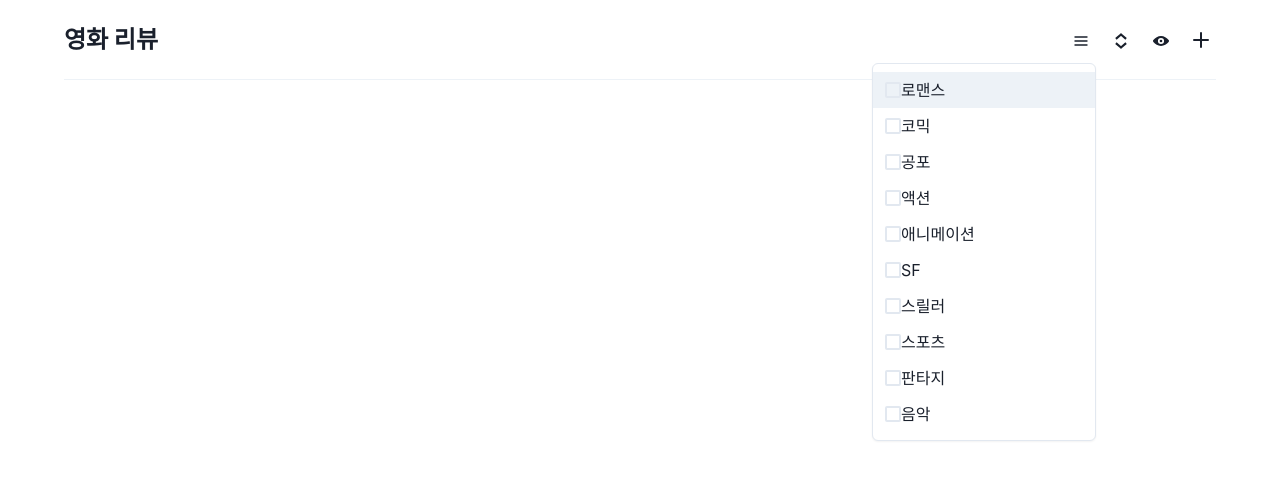
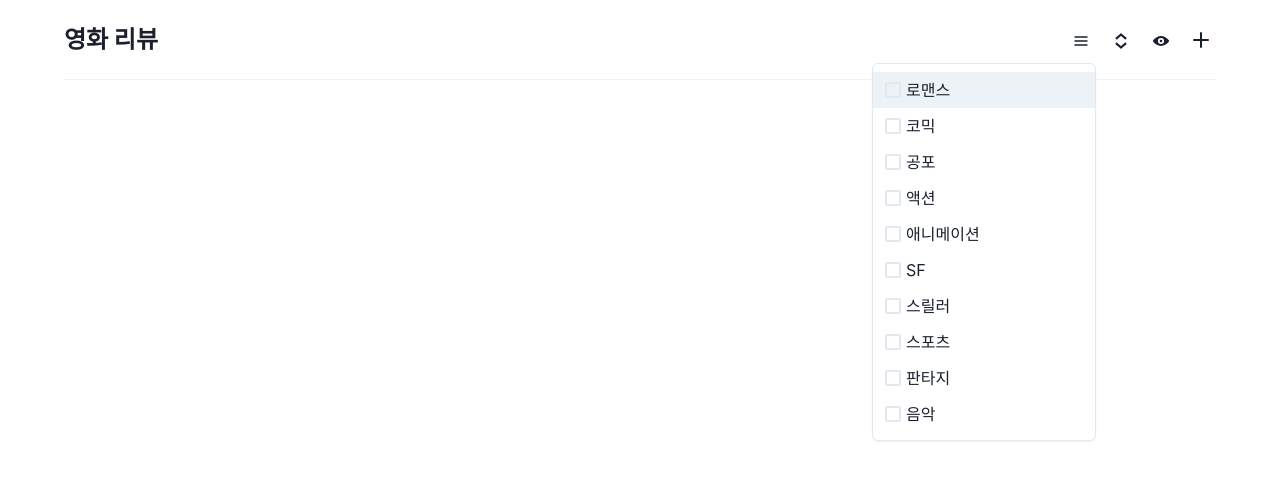
Before and after one commit to suyeon1218/review_page, a React (Vite) app: page / in a window 1280 px wide. Both pictures are taken after a click on the button 1081 px from the left and 39 px from the top of the page. Shown: the top 480 px of the page. Built offline with nearby package versions, Linux system fonts and the light colour scheme; a web font is replaced by a local one.

Commit message:
feat: menu 바 체크박스 간격 넓히기

```diff
--- a/src/components/MenuFilter/index.style.ts
+++ b/src/components/MenuFilter/index.style.ts
@@ -1,4 +1,4 @@
-import { MenuButton } from '@chakra-ui/react';
+import { MenuButton, MenuItem } from '@chakra-ui/react';
 import styled from '@emotion/styled';
 
 export const StyledMenuButton = styled(MenuButton)`
@@ -14,3 +14,8 @@ export const StyledMenuButton = styled(MenuButton)`
     background-color: ${({ theme }) => theme.colors.gray[200]};
   }
 `;
+
+export const StyledMenuItem = styled(MenuItem)`
+  display: flex;
+  gap: 5px;
+`;
--- a/src/components/MenuFilter/index.tsx
+++ b/src/components/MenuFilter/index.tsx
@@ -1,5 +1,5 @@
 import { HamburgerIcon } from '@chakra-ui/icons';
-import { Checkbox, Menu, MenuItem, MenuList, Tooltip } from '@chakra-ui/react';
+import { Checkbox, Menu, MenuList, Tooltip } from '@chakra-ui/react';
 import { MouseEvent, useMemo } from 'react';
 import { MENU_OPTIONS } from '~/constants';
 import { Filter } from '~/types';
@@ -45,7 +45,7 @@ const MenuFilter = ({ value, onChange }: MenuFilterProps) => {
       <MenuList>
         {Object.entries(MENU_OPTIONS.CATEGORY_FILTER).map(
           ([menuKey, menuValue]) => (
-            <MenuItem
+            <S.StyledMenuItem
               data-menu-key={menuKey}
               onClick={handleClickMenu}
               key={menuKey}>
@@ -54,7 +54,7 @@ const MenuFilter = ({ value, onChange }: MenuFilterProps) => {
                 isChecked={isFilterKey(menuKey) && selectedFilter.has(menuKey)}
               />
               <div>{menuValue}</div>
-            </MenuItem>
+            </S.StyledMenuItem>
           )
         )}
       </MenuList>
--- a/src/components/MenuSort/index.style.ts
+++ b/src/components/MenuSort/index.style.ts
@@ -1,4 +1,4 @@
-import { MenuButton } from '@chakra-ui/react';
+import { MenuButton, MenuItem } from '@chakra-ui/react';
 import styled from '@emotion/styled';
 
 export const StyledMenuButton = styled(MenuButton)`
@@ -14,3 +14,8 @@ export const StyledMenuButton = styled(MenuButton)`
     background-color: ${({ theme }) => theme.colors.gray[200]};
   }
 `;
+
+export const StyledMenuItem = styled(MenuItem)`
+  display: flex;
+  gap: 5px;
+`;
--- a/src/components/MenuSort/index.tsx
+++ b/src/components/MenuSort/index.tsx
@@ -1,5 +1,5 @@
 import { UpDownIcon } from '@chakra-ui/icons';
-import { Menu, MenuItem, MenuList, Radio, Tooltip } from '@chakra-ui/react';
+import { Menu, MenuList, Radio, Tooltip } from '@chakra-ui/react';
 import { MouseEvent } from 'react';
 import { MENU_OPTIONS } from '~/constants';
 import { Sort } from '~/types';
@@ -34,7 +34,7 @@ const MenuSort = ({ value, onChange }: MenuSortProps) => {
       </Tooltip>
       <MenuList>
         {Object.entries(MENU_OPTIONS.DATE_SORT).map(([menuKey, menuValue]) => (
-          <MenuItem
+          <S.StyledMenuItem
             data-menu-key={menuKey}
             onClick={handleClickMenu}
             key={menuKey}>
@@ -43,7 +43,7 @@ const MenuSort = ({ value, onChange }: MenuSortProps) => {
               isChecked={menuKey === value}
             />
             <div>{menuValue}</div>
-          </MenuItem>
+          </S.StyledMenuItem>
         ))}
       </MenuList>
     </Menu>
--- a/src/components/MenuView/index.style.ts
+++ b/src/components/MenuView/index.style.ts
@@ -1,4 +1,4 @@
-import { MenuButton } from '@chakra-ui/react';
+import { MenuButton, MenuItem } from '@chakra-ui/react';
 import styled from '@emotion/styled';
 
 export const StyledMenuButton = styled(MenuButton)`
@@ -14,3 +14,8 @@ export const StyledMenuButton = styled(MenuButton)`
     background-color: ${({ theme }) => theme.colors.gray[200]};
   }
 `;
+
+export const StyledMenuItem = styled(MenuItem)`
+  display: flex;
+  gap: 5px;
+`;
--- a/src/components/MenuView/index.tsx
+++ b/src/components/MenuView/index.tsx
@@ -1,5 +1,5 @@
 import { ViewIcon } from '@chakra-ui/icons';
-import { Menu, MenuItem, MenuList, Radio, Tooltip } from '@chakra-ui/react';
+import { Menu, MenuList, Radio, Tooltip } from '@chakra-ui/react';
 import { MouseEvent } from 'react';
 import { MENU_OPTIONS } from '~/constants';
 import { View } from '~/types';
@@ -34,7 +34,7 @@ const MenuView = ({ value, onChange }: MenuViewProps) => {
       </Tooltip>
       <MenuList>
         {Object.entries(MENU_OPTIONS.VIEW_TYPE).map(([menuKey, menuValue]) => (
-          <MenuItem
+          <S.StyledMenuItem
             data-menu-key={menuKey}
             onClick={handleClickMenu}
             key={menuKey}>
@@ -43,7 +43,7 @@ const MenuView = ({ value, onChange }: MenuViewProps) => {
               isChecked={menuKey === value}
             />
             <div>{menuValue}</div>
-          </MenuItem>
+          </S.StyledMenuItem>
         ))}
       </MenuList>
     </Menu>
```
